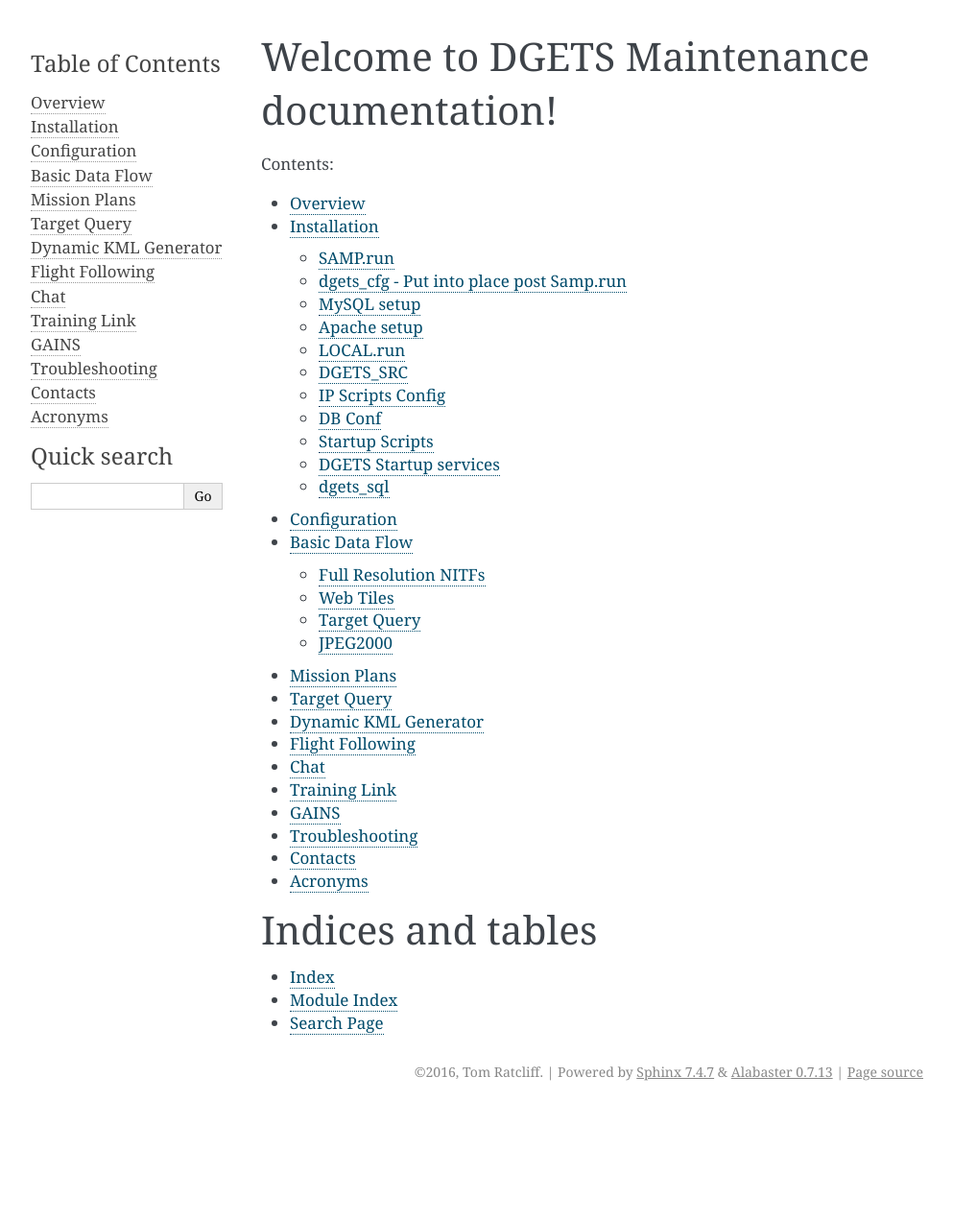
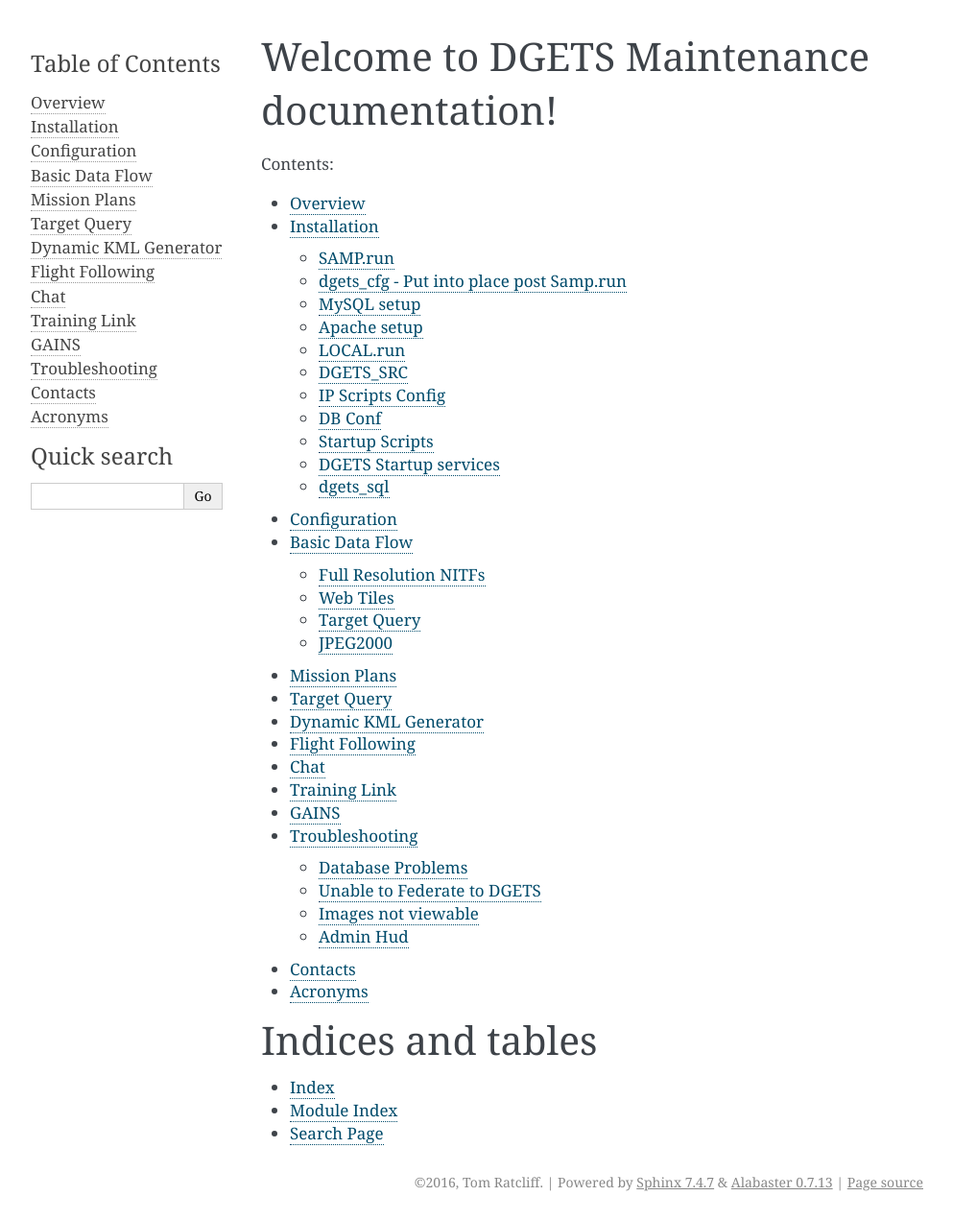
Before and after one commit to ltratcliff/dgets_docs, a Sphinx documentation site: the page built from source/index.rst, in a window 1280 px wide. Shown: the whole page at 96% size, without its empty margins (148-1141 px from the left). Built offline with Sphinx 7.4.7, drawn with Linux system fonts in a browser that asks for light colours; before the commit the page ends 1156 px from its top, so only the background shows below that; some of the changed lines change nothing that is shown.

Commit message:
updated troubleshooting

```diff
--- a/source/troubleshooting.rst
+++ b/source/troubleshooting.rst
@@ -1,2 +1,50 @@
 Troubleshooting
 ===============
+
+Database Problems
+-----------------
+
+.. note::
+
+   phpmyadmin is an easy to use wui to manage/maintain DGETS mysql db
+   http://dgets-east.480iw.langley.af.smil.mil/phpmyadmin/index.php
+   login: root
+   pw: R@isin1
+
+- If mission ID query is not returning any results:
+  #. Log into phpmyadmin
+  #. Select the Imagery Database
+  #. Select the `tgt` table
+  #. Select the browse tab
+  #. Sort by target id, ensure the newest entry is on top
+  #. Look for any entries that have bad timestamps
+    ie: "0000-00-00" vs "2010-04-07"
+  #. Delete bad row
+
+Unable to Federate to DGETS
+---------------------------
+
+- If unable to federate data to DGETS even after restarted local GRDM (and DGETS watcher not updating)
+  on local is10 server
+
+  .. code:: console
+
+     clrs status | grep a-is10-services
+     clrs disable a-is10-services-grdm-rs
+     cd /opt/p3i/gnd/GRgmm/FederationStorage
+     rm missionID.xml
+     clrs enable a-is10-services-grdm-rs
+
+Images not viewable
+-------------------
+
+- If data stops processing or not viewable after selecting an image in Image query
+  #. ``cd /raid/DGETS_DATA/PROCESSING``
+  #. ``mv * ../INPUT``
+
+
+Admin Hud
+---------
+
+Admin Hud unresponsive - check dns status (try entering DGETS IP manually)
+May have to reset Apache
```
